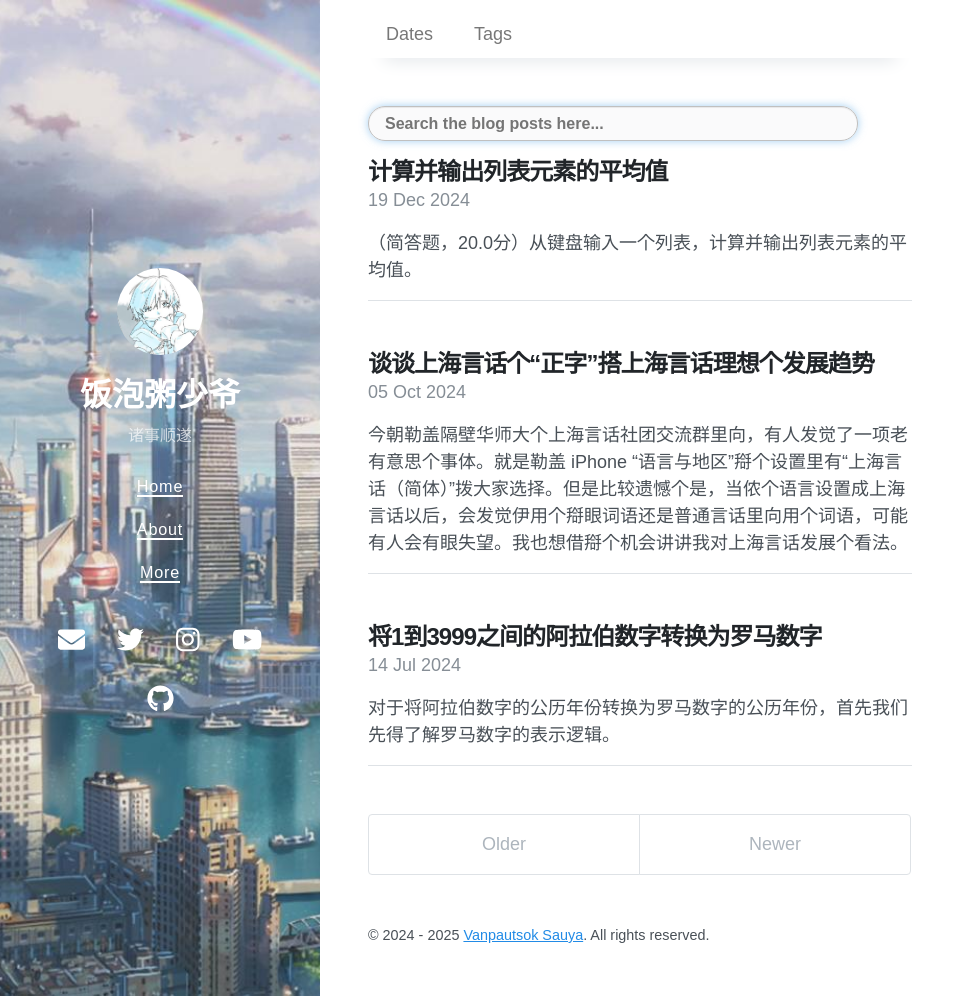
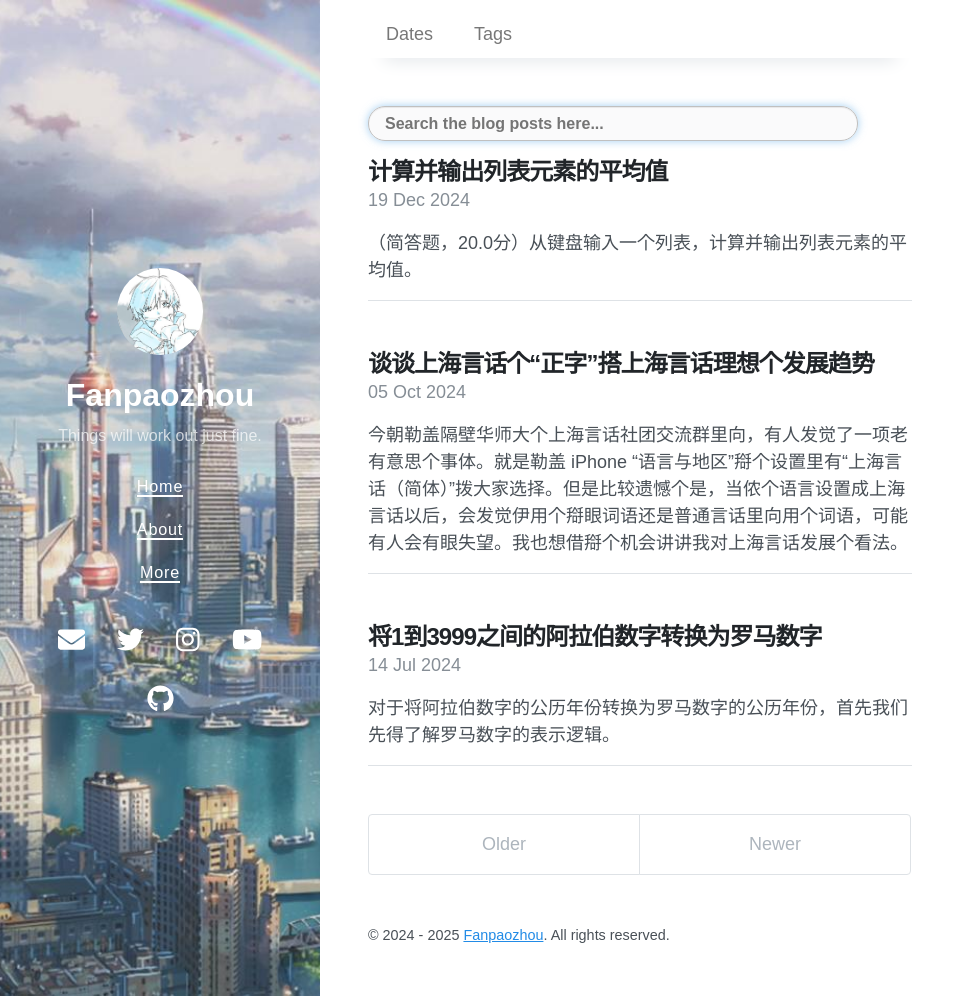
Before and after one commit to sugoijosephhan/sugoijosephhan.github.io, a Jekyll site: the page built from index.html, in a window 1280 px wide and 996 px high. Shown: the whole window, without its empty margins (0-975 px from the left). Built offline with Jekyll 4.4.1, drawn with Linux system fonts in a browser that asks for light colours; nearby versions of some CDN libraries; the list of posts is cut into pages by our own code.

Commit message:
2025/03/18/12:45 - Modified the contents.

```diff
--- a/_config.yml
+++ b/_config.yml
@@ -1,6 +1,6 @@
 # Setup
-title: 饭泡粥少爷
-description: 诸事顺遂
+title: Fanpaozhou
+description: Things will work out just fine.
 url: https://sugoijosephhan.github.io
 avatar: /images/tx2.jpg
 paginate: 8
@@ -33,7 +33,7 @@ twitter:
   card:
 logo: /images/tx.jpg
 social:
-  name: Vanpautsok Sauya
+  name: Fanpaozhou
   links:
     - https://github.com/sugoijosephhan/
 google_site_verification:
@@ -53,6 +53,6 @@ sass:
 
 # Specify the author for blog posts
 author:
-  name: Vanpautsok Sauya
+  name: Fanpaozhou
   url: /about
   email:
```
